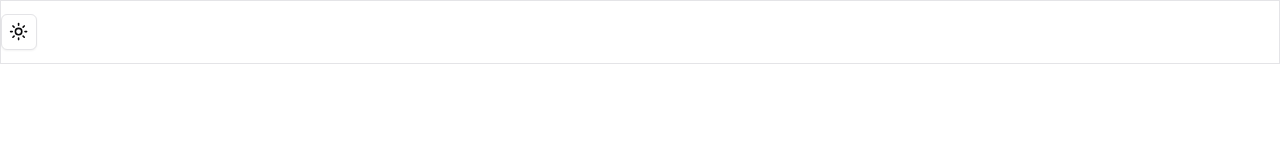
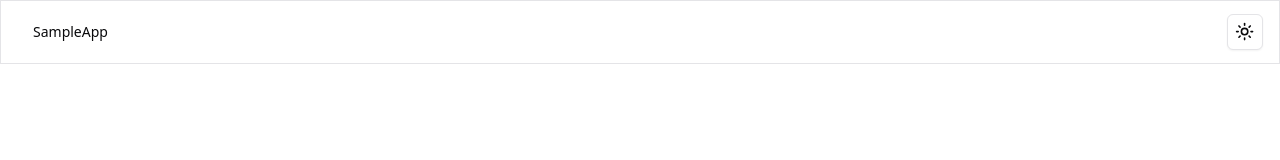
Before and after one commit to npsytoh/vite-shadcn-ui-example, a React (Vite) app: page / in a window 1280 px wide. Shown: the top 160 px of the page. Built offline with nearby package versions, Linux system fonts and the light colour scheme.

Commit message:
fix: header component

```diff
--- a/src/app/index.tsx
+++ b/src/app/index.tsx
@@ -1,5 +1,5 @@
-import Header from '@/components/header';
 import { AppProvider } from './provider';
+import { Header } from '@/components/header';
 
 export const App = () => {
 	return (
--- a/src/components/header.tsx
+++ b/src/components/header.tsx
@@ -1,11 +1,16 @@
-import { ModeToggle } from './mode-toggle';
+import React from 'react';
+import { ModeToggle } from '@/lib/mode-toggle';
+import { Button } from '@/components/ui/button';
 
-export default function Header() {
+export const Header: React.FunctionComponent = () => {
 	return (
 		<>
-			<header className="h-16 flex items-center gap-4 border container">
+			<header className="h-16 max-w-full flex items-center justify-between gap-4 border container px-4">
+				<Button variant={'ghost'} asChild>
+					<h1>SampleApp</h1>
+				</Button>
 				<ModeToggle />
 			</header>
 		</>
 	);
-}
+};
```
Also changed, not shown: src/lib/mode-toggle.tsx (renamed from src/components/mode-toggle.tsx).
